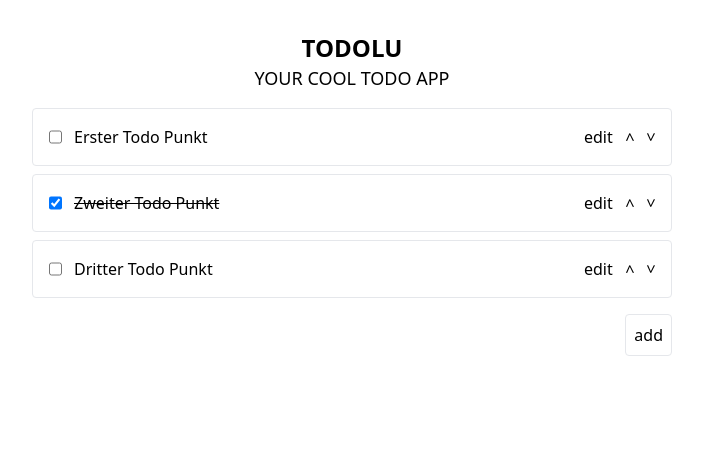
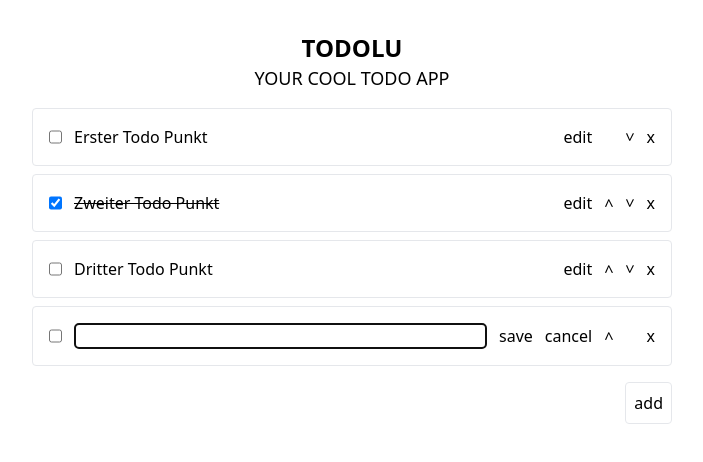
Before and after one commit to codinghusi/vue-a11y-basic-todo-app, a Vue app: page / in a window 1280 px wide. Both pictures are taken after a click on the button "add". Shown: the top 462 px of the page, without its empty margins (288-991 px from the left). Built offline with nearby package versions, Linux system fonts and the light colour scheme.

Commit message:
add 'add' button and reordering functionality and add localStorage connection

```diff
--- a/src/App.vue
+++ b/src/App.vue
@@ -1,6 +1,12 @@
 <script>
 import Header from './components/Header.vue'
 import TodoList from './components/TodoList.vue'
+
+const defaultTodos = [
+  { id: 1, description: "Erster Todo Punkt",  done: false },
+  { id: 2, description: "Zweiter Todo Punkt", done: true },
+  { id: 3, description: "Dritter Todo Punkt", done: false },
+]
 
 export default {
   components: {
@@ -9,11 +15,19 @@ export default {
   },
   data() {
     return {
-      todos: [
-        { id: 1, description: "Erster Todo Punkt",  done: false },
-        { id: 2, description: "Zweiter Todo Punkt", done: true },
-        { id: 3, description: "Dritter Todo Punkt", done: false },
-      ]
+      todos: this.load()
+    }
+  },
+  methods: {
+    save(todos) {
+      localStorage.setItem('todos', JSON.stringify(todos))
+    },
+    load() {
+      const loaded = JSON.parse(localStorage.getItem('todos'))
+      if (loaded === null || loaded === undefined || !Array.isArray(loaded)) {
+        return defaultTodos
+      }
+      return loaded
     }
   }
 }
@@ -24,13 +38,7 @@ export default {
     <Header />
 
     <main class="mt-4">
-      <TodoList :todos="todos" class="w-full" />
-
-      <div class="flex justify-end">
-        <button class="border rounded p-2 mt-4">
-          add
-        </button>
-      </div>
+      <TodoList :todos="todos" class="w-full" :controls="true" @update="save" />
     </main>
 
   </div>
--- a/src/components/TodoList.vue
+++ b/src/components/TodoList.vue
@@ -1,9 +1,10 @@
 <template>
+    <div>
         <ul class="w-full flex flex-col gap-2">
-        <li class="row-container" :class="{done: todo.done}" v-for="todo in todos" :todo="todo" :key="todo.id">
-            <input type="checkbox" v-model="todo.done"/>
+            <li class="row-container" :class="{done: todo.done}" v-for="(todo, index) in todos" :todo="todo" :key="todo.id">
+                <input type="checkbox" v-model="todo.done" class="cursor-pointer" @change="emitUpdate"/>
 
-            <span class="description" v-if="!isRowInEditMode(todo)">
+                <span class="description" v-if="!isRowInEditMode(todo)" @dblclick="putRowInEditMode(todo)">
                     {{ todo.description }}
                 </span>
 
@@ -15,15 +16,35 @@
                     @keydown.enter="doneEditMode()"
                     v-else />
 
-            <button class="pointer" v-if="!isRowInEditMode(todo)" @click="putRowInEditMode(todo)"> edit </button>
+                <button class="cursor-pointer" v-if="!isRowInEditMode(todo)" @click="putRowInEditMode(todo)"> edit </button>
                 <template v-else>
-                <button class="pointer" @click="doneEditMode()"> done </button>
-                <button class="pointer" @click="cancelEditMode()"> cancel </button>
+                    <button class="cursor-pointer" @click="doneEditMode()"> save </button>
+                    <button class="cursor-pointer" @click="cancelEditMode()"> cancel </button>
                 </template>
-            <button class="pointer rotate-90"> {{ '<' }} </button>
-            <button class="pointer rotate-90"> {{ '>' }} </button>
+
+                <button
+                    class="cursor-pointer rotate-90"
+                    :class="{invisible: index === 0}"
+                    @click="moveUp(index)">
+                    {{ '<' }}
+                </button>
+                <button
+                    class="cursor-pointer rotate-90"
+                    :class="{invisible: index === todos.length - 1}"
+                    @click="moveDown(index)">
+                    {{ '>' }}
+                </button>
+                <button class="cursor-pointer" @click="deleteTodo(todo)"> x </button>
             </li>
         </ul>
+
+        <div class="flex justify-end" v-if="controls">
+            <button class="border rounded p-2 mt-4 cursor-pointer" @click="addRow">
+                add
+            </button>
+        </div>
+
+    </div>
 </template>
 
 <script>
@@ -32,32 +53,62 @@
             todos: {
                 required: true,
                 type: Array
+            },
+            controls: {
+                type: Boolean
             }
         },
         methods: {
-            handleUpdate() {
-                console.log('todo')
-            },
             isRowInEditMode(todo) {
                 return this.rowInEditMode?.id === todo.id
             },
             putRowInEditMode(todo) {
                 this.rowInEditMode = todo
                 this.editinigDescription = todo.description
-                Promise.resolve().then(() => this.$refs.editableDescription[0].focus())
+                Promise.resolve().then(() => this.$refs.editableDescription?.[0]?.focus())
             },
             doneEditMode() {
                 this.rowInEditMode.description = this.editinigDescription
+                if (this.rowInEditMode.isNew) {
+                    delete this.rowInEditMode.isNew
+                }
+                this.rowInEditMode = null
+                this.emitUpdate()
+            },
+            cancelEditMode() {
+                if (this.rowInEditMode.isNew) {
+                    this.deleteTodo(this.rowInEditMode)
+                }
                 this.rowInEditMode = null
             },
-            cancelEditMode() {
-                this.rowInEditMode = null
+            addRow() {
+                const newTodo = { id: this.nextId++, description: '', done: false, isNew: true }
+                this.todos.push(newTodo)
+                this.putRowInEditMode(newTodo)
+            },
+            deleteTodo(todo) {
+                this.todos.splice(this.todos.indexOf(todo), 1)
+                this.emitUpdate()
+            },
+            moveUp(index) {
+                if (index <= 0 || index >= this.todos.length) {
+                    return
+                }
+                this.todos.splice(index - 1, 2, this.todos[index], this.todos[index - 1])
+                this.emitUpdate()
+            },
+            moveDown(index) {
+                this.moveUp(index + 1)
+            },
+            emitUpdate() {
+                this.$emit('update', this.todos)
             }
         },
         data() {
             return {
                 rowInEditMode: null,
-                editinigDescription: ''
+                editinigDescription: '',
+                nextId: Math.max(...this.todos.map(todo => todo.id)) + 1
             }
         }
     }
```
Lines whose indentation alone changed are shown as unchanged.
